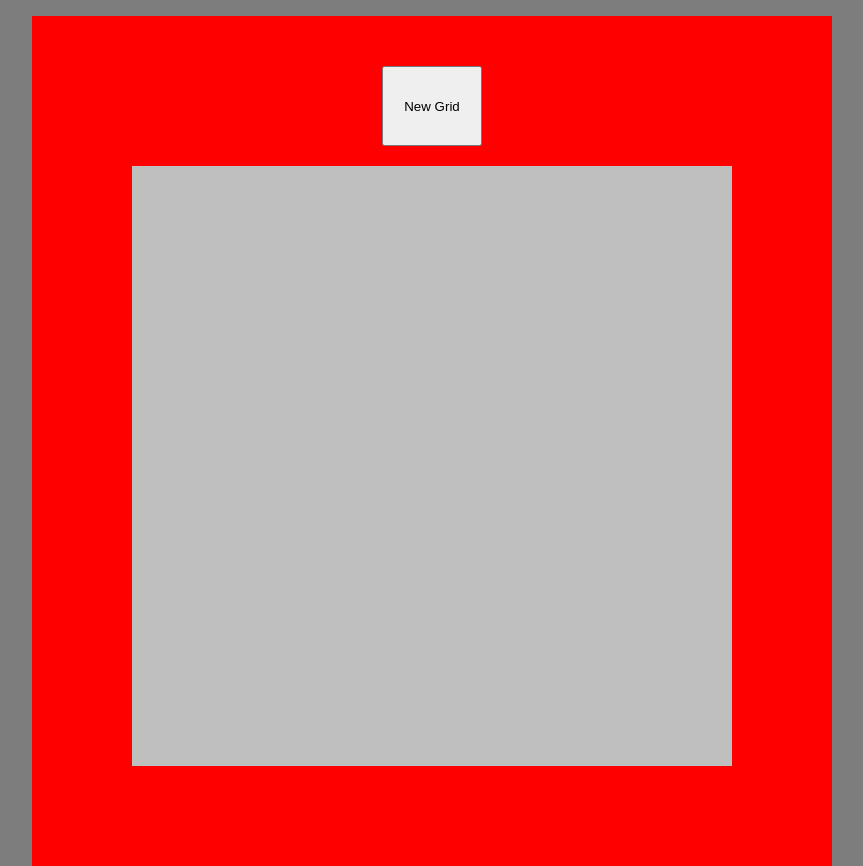
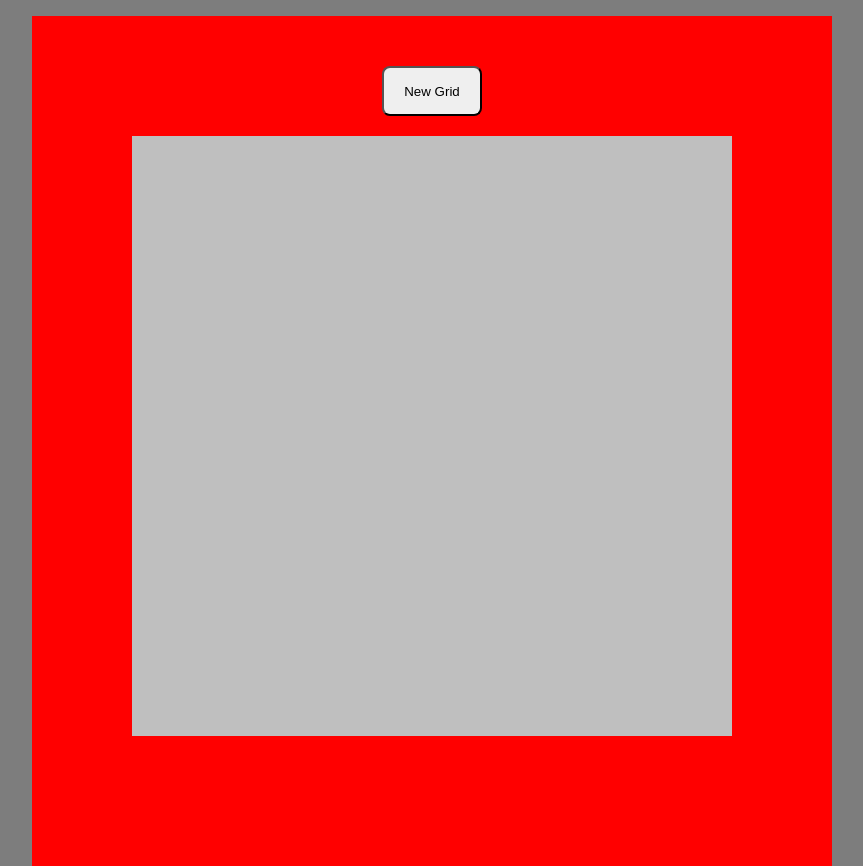
Before and after one commit to AlexGibby2000/Etch-a-sketch, a plain HTML site: page index.html in a window 1280 px wide. Shown: the whole page, without its empty margins (208-1071 px from the left). Drawn offline with Linux system fonts and the light colour scheme.

Commit message:
update button to have a function call on click of button

```diff
--- a/index.html
+++ b/index.html
@@ -10,7 +10,7 @@
 <body>
     <div id="container">
         <div id="sketch-container">
-            <button class="btn">New Grid</button>
+            <input class="btn" type="button" value="New Grid" onclick="newGrid();"/>
             <div id="sketch-screen"></div>
         </div>
     </div>
--- a/js-file.js
+++ b/js-file.js
@@ -14,5 +14,8 @@ function makeGrid(size){
         container.appendChild(column);
     }
 }
+function newGrid(){
+
+}
 
 makeGrid(16);
--- a/stylesheet.css
+++ b/stylesheet.css
@@ -46,5 +46,6 @@ body{
 .btn{
     margin-bottom: 20px;
     width: 100px;
-    height: 80px;
+    height: 50px;
+    border-radius: 8px;
 }
```
